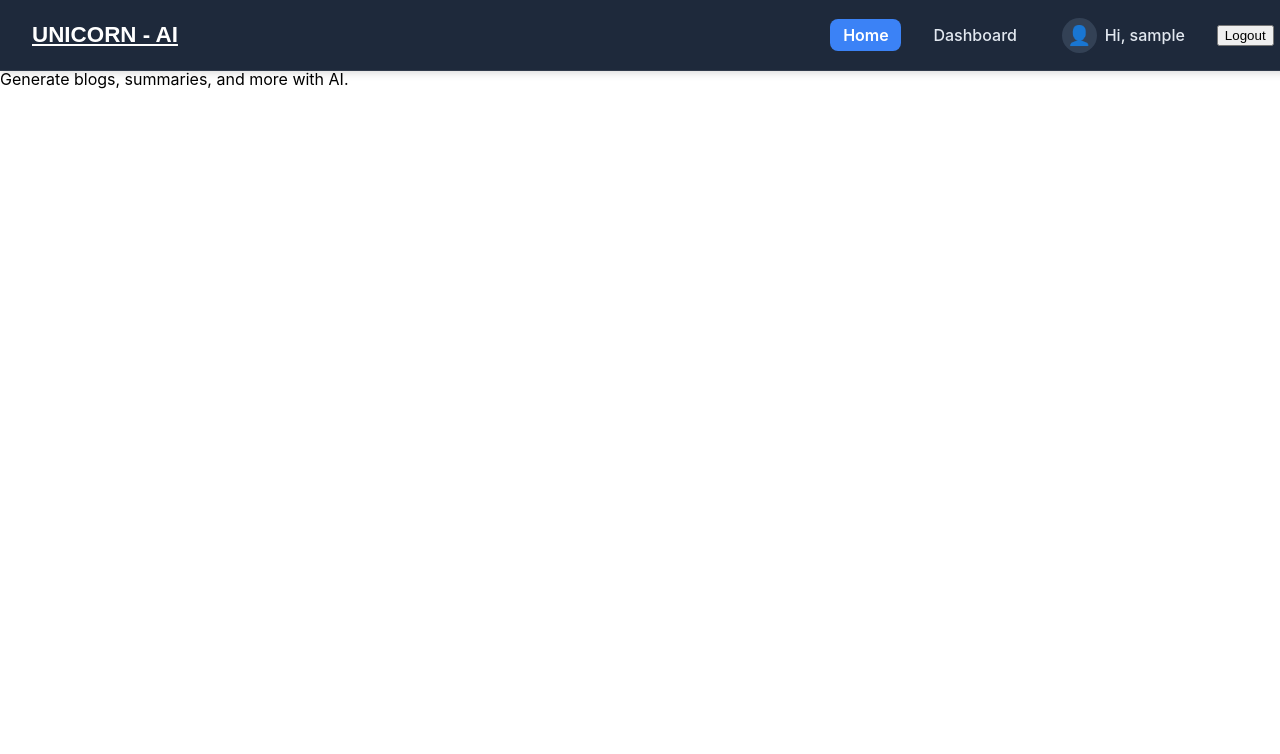
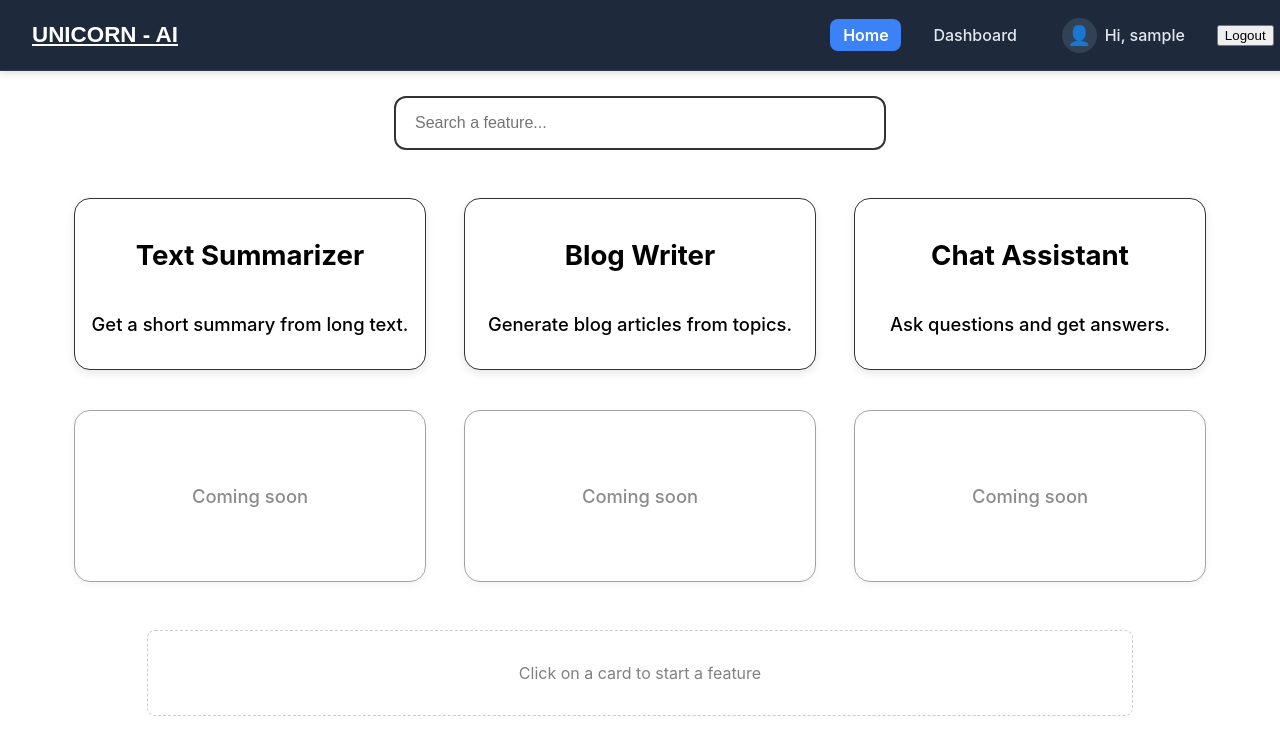
Before and after one commit to pranjalroy19/Unicorn-AI-Powered, a React (Create React App) app in the folder frontend/: page / in a window 1280 px wide. Shown: the top 754 px of the page. Built offline with nearby package versions, Linux system fonts and the light colour scheme; sample sign-in values are in the browser's storage.

Commit message:
new changes

```diff
--- /dev/null
+++ b/frontend/src/components/Summarizer.js
@@ -0,0 +1,81 @@
+import React, { useState } from "react";
+import axios from "axios";
+
+function Summarizer() {
+  const [text, setText] = useState("");
+  const [length, setLength] = useState("short");
+  const [summary, setSummary] = useState("");
+  const [loading, setLoading] = useState(false);
+  const [error, setError] = useState("");
+
+  const handleSummarize = async () => {
+    if (!text.trim()) {
+      setError("Please enter some text");
+      return;
+    }
+    if (text.split(" ").length > 3000) {
+      setError("Text exceeds 3000 words limit");
+      return;
+    }
+    setError("");
+    setLoading(true);
+    try {
+      const res = await axios.post("http://localhost:5000/api/summarize", {
+        text,
+        length,
+      });
+      setSummary(res.data.summary);
+    } catch (err) {
+      console.error(err);
+      setError("Failed to summarize. Try again.");
+    } finally {
+      setLoading(false);
+    }
+  };
+
+  return (
+    <div className="max-w-3xl mx-auto p-4">
+      <h2 className="text-2xl font-bold mb-3">📝 Text Summarizer</h2>
+
+      <textarea
+        placeholder="Paste your article or text here..."
+        value={text}
+        onChange={(e) => setText(e.target.value)}
+        rows={8}
+        className="w-full p-2 border rounded mb-3 text-black"
+      />
+
+      <div className="mb-3">
+        <label className="mr-2 font-semibold">Summary length:</label>
+        <select
+          value={length}
+          onChange={(e) => setLength(e.target.value)}
+          className="p-1 border rounded text-black"
+        >
+          <option value="short">Short</option>
+          <option value="medium">Medium</option>
+          <option value="detailed">Detailed</option>
+        </select>
+      </div>
+
+      <button
+        onClick={handleSummarize}
+        disabled={loading}
+        className="px-4 py-2 bg-blue-600 text-white rounded hover:bg-blue-700"
+      >
+        {loading ? "Summarizing..." : "Summarize"}
+      </button>
+
+      {error && <p className="text-red-500 mt-2">{error}</p>}
+
+      {summary && (
+        <div className="mt-5 p-3 border rounded bg-gray-100 dark:bg-gray-800">
+          <h3 className="text-xl font-semibold mb-2">📌 Summary</h3>
+          <p>{summary}</p>
+        </div>
+      )}
+    </div>
+  );
+}
+
+export default Summarizer;
--- a/frontend/src/components/styles/Navbar.css
+++ b/frontend/src/components/styles/Navbar.css
@@ -3,8 +3,8 @@
   top: 0;
   left: 0;
 
-  width: 97%;            /* full width */
-  height: 70px;            /* consistent height */
+  width: 97%;
+  height: 70px;
 
   z-index: 50;
   padding: 0 2rem;
--- /dev/null
+++ b/frontend/src/pages/Home.css
@@ -0,0 +1,160 @@
+/* Home.css - centered layout + responsive */
+.home-container {
+  padding: 6rem 2rem 3rem; /* keep space for navbar */
+  max-width: 1200px;
+  margin: 0 auto;
+  box-sizing: border-box;
+}
+
+/* heading */
+.home-heading {
+  text-align: center;
+  font-size: 2.2rem;
+  font-weight: bold;
+  margin-bottom: 2.5rem;
+}
+
+/* Search bar */
+.feature-search {
+  display: flex;
+  justify-content: center;
+  margin-bottom: 3rem;
+}
+
+.feature-search input {
+  width: 60%;
+  max-width: 450px;
+  padding: 1rem 1.2rem;
+  border: 2px solid #333;
+  border-radius: 12px;
+  font-size: 1rem;
+  outline: none;
+  transition: border-color 0.3s ease, box-shadow 0.3s ease;
+}
+
+.feature-search input:focus {
+  border-color: #4f46e5;
+  box-shadow: 0 0 0 3px rgba(79, 70, 229, 0.12);
+}
+
+/* ✨ Cards grid — centered as a block */
+.feature-cards {
+  display: grid;
+  /* fixed card columns so the whole block can be centered */
+  grid-template-columns: repeat(3, 350px);
+  gap: 2.5rem;
+  justify-content: center; /* centers the entire grid inside container */
+  justify-items: center;
+  margin: 0 auto 3rem;
+  max-width: 1150px;
+}
+
+/* Card style */
+.feature-card {
+  width: 350px;
+  height: 170px;
+  border: 1px solid #333;
+  border-radius: 16px;
+  text-align: center;
+  background: #fff;
+  box-shadow: 0 3px 8px rgba(0, 0, 0, 0.1);
+  transition: all 0.3s ease;
+  cursor: pointer;
+  display: flex;
+  flex-direction: column;
+  align-items: center;
+  justify-content: center;
+  font-size: 1.15rem;
+  font-weight: 500;
+  /* prevent card from being hidden under navbar when scrolled into view */
+  scroll-margin-top: 6.5rem;
+}
+
+/* Hover effect */
+.feature-card:hover {
+  transform: translateY(-6px) scale(1.05);
+  border-color: #4f46e5;
+  box-shadow: 0 8px 18px rgba(0, 0, 0, 0.15);
+}
+
+.feature-card.clickable:hover {
+  background: #f3f4f6;
+}
+
+.feature-card.disabled {
+  opacity: 0.45;
+  pointer-events: none;
+}
+
+.feature-card.active {
+  border-color: #2563eb;
+  box-shadow: 0 0 0 3px rgba(37, 99, 235, 0.25);
+}
+
+/* Feature content (the Summarizer area) centered */
+.feature-content {
+  margin-top: 3rem;
+  display: flex;
+  justify-content: center;
+  align-items: flex-start;
+}
+
+.feature-content > * {
+  width: 100%;
+  max-width: 920px;   /* content width */
+  margin: 0 auto;
+}
+
+/* placeholder styling */
+.placeholder {
+  text-align: center;
+  padding: 2rem;
+  color: gray;
+  border: 1px dashed #ccc;
+  border-radius: 8px;
+}
+
+/* responsive behavior */
+/* 2 columns for medium screens */
+@media (max-width: 1024px) {
+  .feature-cards {
+    grid-template-columns: repeat(2, 320px);
+    max-width: 720px;
+  }
+  .feature-card {
+    width: 320px;
+  }
+  .feature-search input {
+    width: 70%;
+    max-width: 380px;
+  }
+}
+
+/* single column for small screens */
+@media (max-width: 640px) {
+  .home-container {
+    padding: 7rem 1rem 3rem;
+  }
+  .feature-cards {
+    grid-template-columns: 1fr;
+    gap: 1.25rem;
+    max-width: 360px;
+  }
+  .feature-card {
+    width: 100%;
+    height: auto;
+    padding: 1.75rem;
+  }
+  .feature-search input {
+    width: 92%;
+  }
+}
+
+/* (optional) hide native scrollbar while preserving scroll behavior */
+body {
+  overflow-y: scroll;
+  scrollbar-width: none; /* Firefox */
+}
+body::-webkit-scrollbar {
+  display: none; /* Chrome, Safari */
+}
--- a/frontend/src/pages/Home.js
+++ b/frontend/src/pages/Home.js
@@ -1,10 +1,93 @@
-import React from "react";
+import React, { useState, useRef, useEffect } from "react";
+import Summarizer from "../components/Summarizer.js";
+import "./Home.css";
+
+const features = [
+  {
+    id: "summarizer",
+    title: "Text Summarizer",
+    description: "Get a short summary from long text.",
+  },
+  {
+    id: "blog",
+    title: "Blog Writer",
+    description: "Generate blog articles from topics.",
+  },
+  {
+    id: "chat",
+    title: "Chat Assistant",
+    description: "Ask questions and get answers.",
+  },
+  { id: "f4" }, { id: "f5" }, { id: "f6" },
+];
 
 function Home() {
+  const [activeFeature, setActiveFeature] = useState(null);
+  const [searchTerm, setSearchTerm] = useState("");
+  const cardRefs = useRef({});
+
+  // 🔍 When searchTerm changes, scroll to the matched card
+  useEffect(() => {
+    if (searchTerm.trim() === "") return;
+
+    const match = features.find(
+      (f) => f.title && f.title.toLowerCase().includes(searchTerm.toLowerCase())
+    );
+
+    if (match && cardRefs.current[match.id]) {
+      cardRefs.current[match.id].scrollIntoView({ behavior: "smooth", block: "center" });
+      setActiveFeature(match.id);
+    }
+  }, [searchTerm]);
+
   return (
-    <div className="p-6 text-center">
-      <h2 className="text-2xl font-semibold">Welcome to Unicorn AI 🚀</h2>
-      <p className="mt-2">Generate blogs, summaries, and more with AI.</p>
+    <div className="home-container">
+      {/* 🔍 Search box */}
+      <div className="feature-search">
+        <input
+          type="text"
+          placeholder="Search a feature..."
+          value={searchTerm}
+          onChange={(e) => setSearchTerm(e.target.value)}
+        />
+      </div>
+
+      {/* Cards */}
+      <div className="feature-cards">
+        {features.map((f, i) => (
+          <div
+            key={i}
+            ref={(el) => (cardRefs.current[f.id] = el)}
+            onClick={() => f.title && setActiveFeature(f.id)}
+            className={`feature-card ${f.title ? "clickable" : "disabled"} ${
+              activeFeature === f.id ? "active" : ""
+            }`}
+          >
+            {f.title ? (
+              <>
+                <h2>{f.title}</h2>
+                <p>{f.description}</p>
+              </>
+            ) : (
+              <span>Coming soon</span>
+            )}
+          </div>
+        ))}
+      </div>
+
+      {/* Feature content */}
+      <div className="feature-content">
+        {activeFeature === "summarizer" && <Summarizer />}
+        {activeFeature === "blog" && (
+          <div className="placeholder">✍️ Blog Writer coming soon...</div>
+        )}
+        {activeFeature === "chat" && (
+          <div className="placeholder">🤖 Chat Assistant coming soon...</div>
+        )}
+        {!activeFeature && (
+          <p className="placeholder">Click on a card to start a feature</p>
+        )}
+      </div>
     </div>
   );
 }
--- a/frontend/src/pages/Login.js
+++ b/frontend/src/pages/Login.js
@@ -22,48 +22,28 @@ function Login() {
     return;
   }
 
-    // Load users array
   const users = JSON.parse(localStorage.getItem("users")) || [];
   const existingUser = users.find((u) => u.email === formData.email);
 
-    if (existingUser) {
-      // check password
+  if (!existingUser) {
+    setMessage({ type: "error", text: "User not found! Please register first." });
+    return;
+  }
+
   if (existingUser.password !== formData.password) {
     setMessage({ type: "error", text: "Incorrect password!" });
     return;
   }
 
-      // login existing user (restores profilePic etc.)
+  // ✅ successful login
   setUser(existingUser);
   localStorage.setItem("user", JSON.stringify(existingUser));
   localStorage.setItem("isLoggedIn", "true");
   setMessage({ type: "success", text: "Login successful!" });
 
   setTimeout(() => navigate("/dashboard"), 500);
-      return;
-    }
-
-    // If new user, create and store
-    const dynamicUsername = formData.email.split("@")[0];
-
-    const newUser = {
-      username: dynamicUsername,
-      email: formData.email,
-      password: formData.password,
-      theme: "light",
-      language: "en",
-      profilePic: null,
 };
 
-    const updatedUsers = [...users, newUser];
-    localStorage.setItem("users", JSON.stringify(updatedUsers));
-    localStorage.setItem("user", JSON.stringify(newUser));
-    localStorage.setItem("isLoggedIn", "true");
-    setUser(newUser);
-
-    setMessage({ type: "success", text: "Login successful!" });
-    setTimeout(() => navigate("/dashboard"), 500);
-  };
 
   return (
     <motion.div
```
Also changed, not shown: frontend/src/pages/DashboardPage.css (+11 -3 lines), frontend/src/pages/DashboardPage.js (+47 -93 lines). Lines whose indentation alone changed are shown as unchanged.
